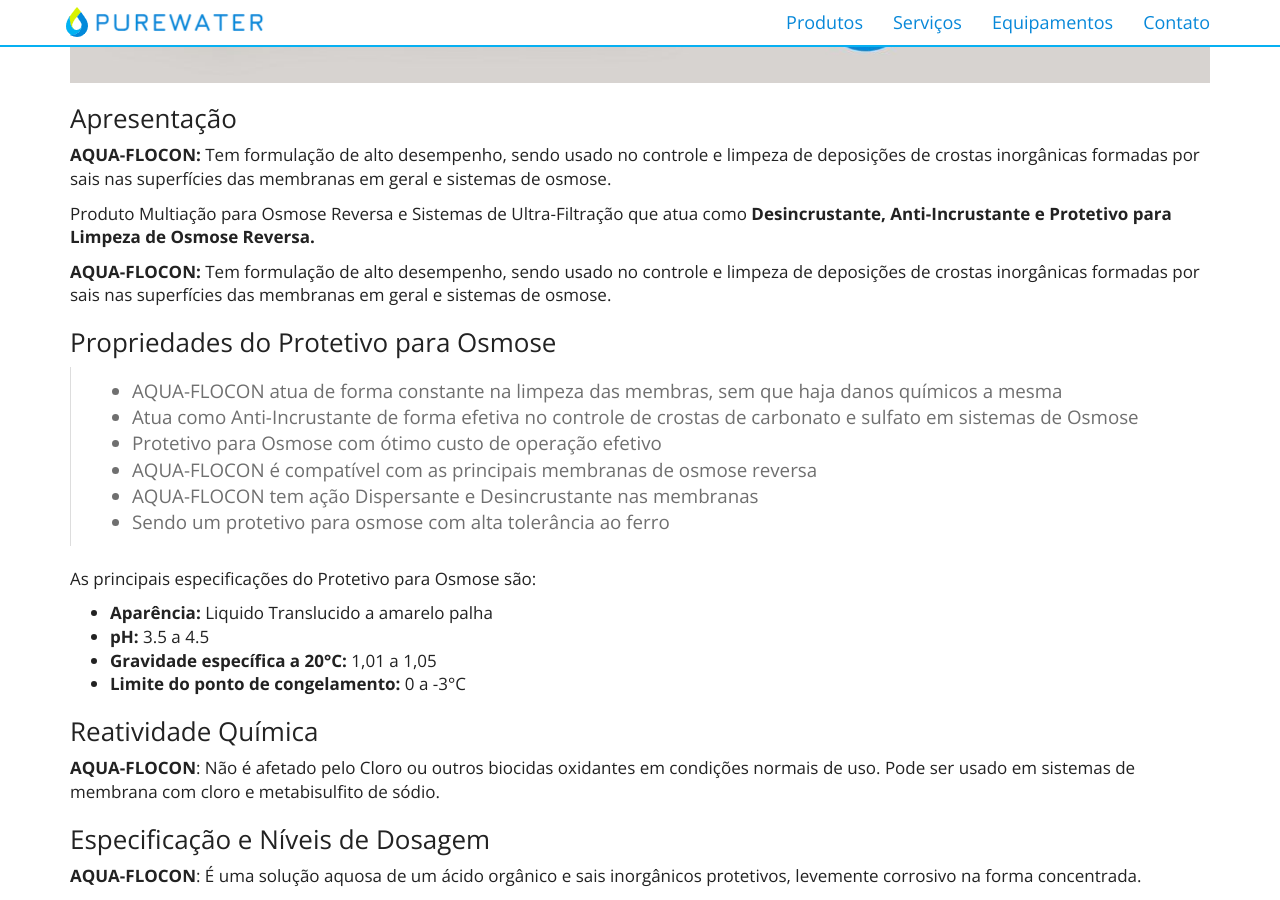
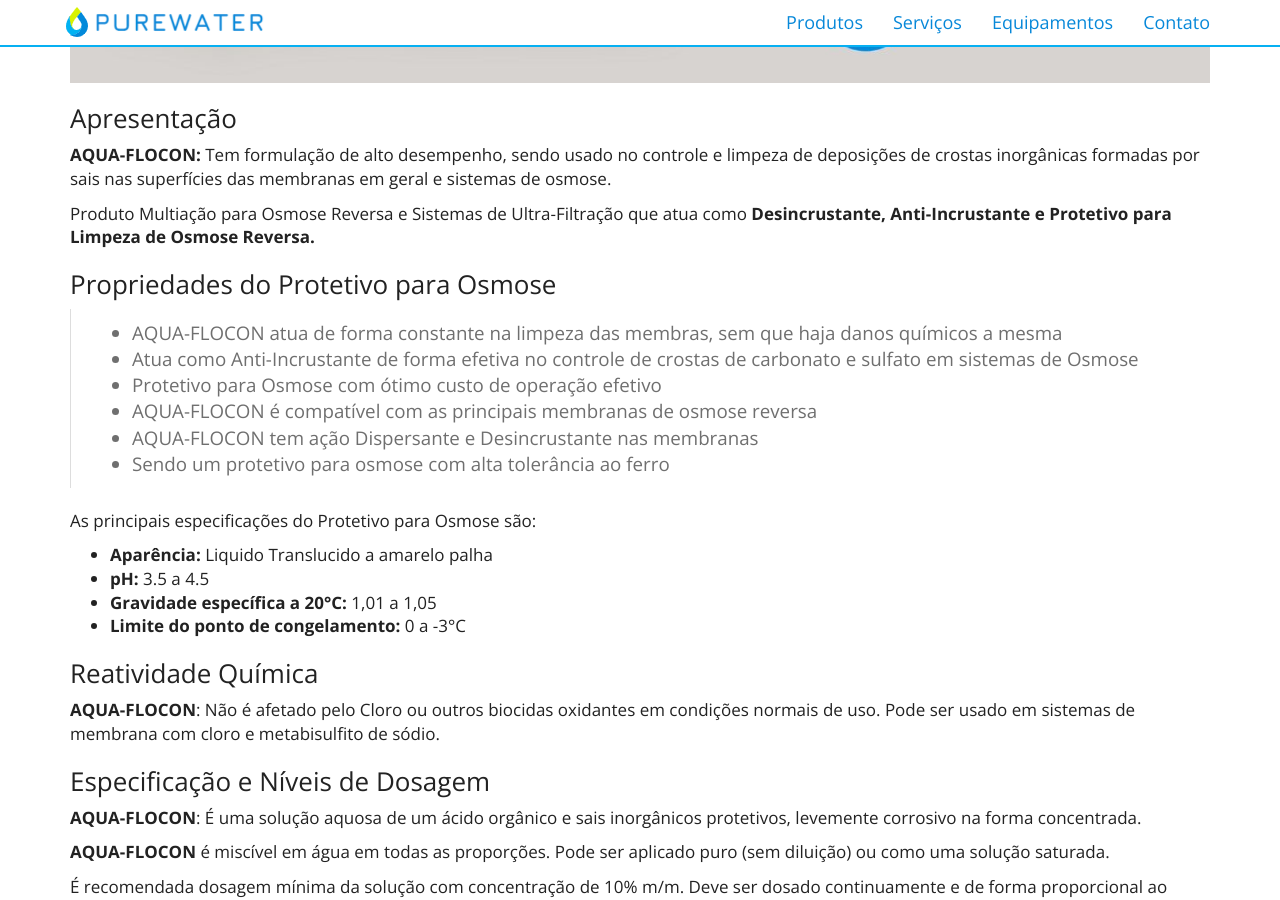
Before and after one commit to purewaterefluentes/purewaterefluentes.github.io, a Jekyll site: the page built from produtos/protetivo-membrana-osmose.md, in a window 1280 px wide and 900 px high, scrolled down 1011 px. Built offline with Jekyll 4.4.1, drawn with Linux system fonts in a browser that asks for light colours; nearby versions of some CDN libraries; library files that are not in the unit come from our copies.

Commit message:
Update protetivo-membrana-osmose.md

```diff
--- a/produtos/protetivo-membrana-osmose.md
+++ b/produtos/protetivo-membrana-osmose.md
@@ -13,8 +13,6 @@
 **AQUA-FLOCON:**  Tem formulação de alto desempenho, sendo usado no controle e limpeza de deposições de crostas inorgânicas formadas por sais nas superfícies das membranas em geral e sistemas de osmose.
 
 Produto Multiação para Osmose Reversa e Sistemas de Ultra-Filtração que atua como **Desincrustante, Anti-Incrustante e Protetivo para Limpeza de Osmose Reversa.**
-
-**AQUA-FLOCON:**  Tem formulação de alto desempenho, sendo usado no controle e limpeza de deposições de crostas inorgânicas formadas por sais nas superfícies das membranas em geral e sistemas de osmose.
 
 ### Propriedades do Protetivo para Osmose
 
```
